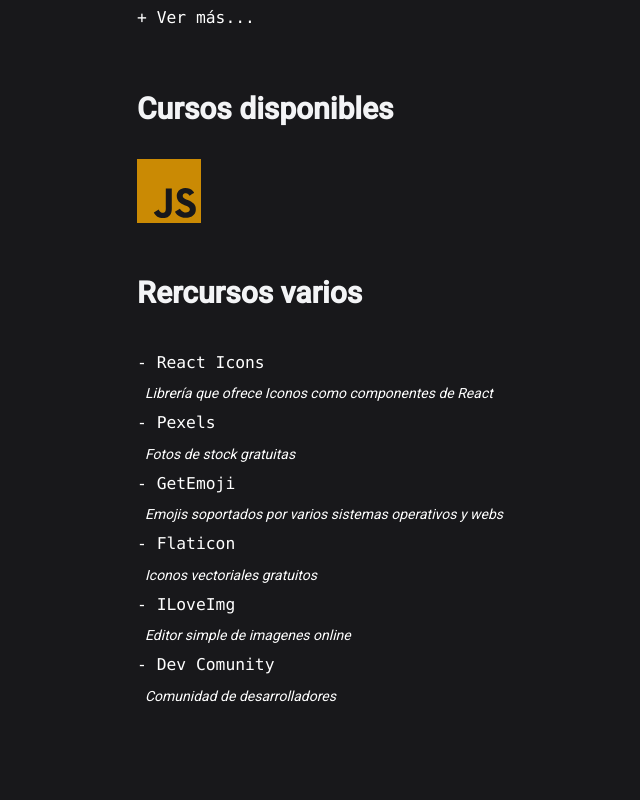
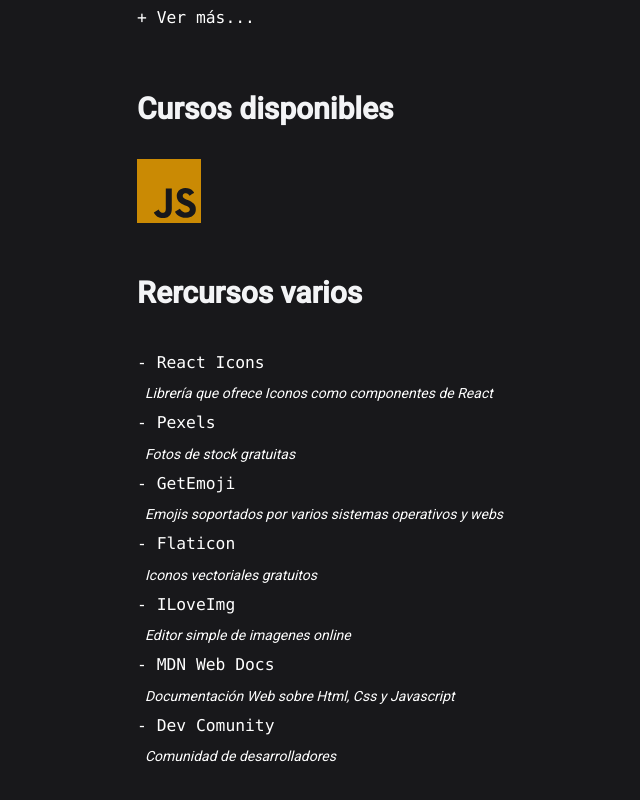
Before and after one commit to beresiartejuan/beresiartejuan, a Next.js app: page /blog in a window 1280 px wide. Shown: the part 627-1427 px from the top of the page, without its empty margins (87-727 px from the left). Built offline with nearby package versions, Linux system fonts and the light colour scheme.

Commit message:
Made blog home page #1

```diff
--- a/src/app/blog/page.tsx
+++ b/src/app/blog/page.tsx
@@ -67,6 +67,9 @@
                 <Article decorator="-" title="ILoveImg" href="https://www.iloveimg.com/es">
                     <cite className="ml-2 text-sm">Editor simple de imagenes online</cite>
                 </Article>
+                <Article decorator="-" title="MDN Web Docs" href="https://developer.mozilla.org/en-US/">
+                    <cite className="ml-2 text-sm">Documentación Web sobre Html, Css y Javascript</cite>
+                </Article>
                 <Article decorator="-" title="Dev Comunity" href="https://dev.to/">
                     <cite className="ml-2 text-sm">Comunidad de desarrolladores</cite>
                 </Article>
```
